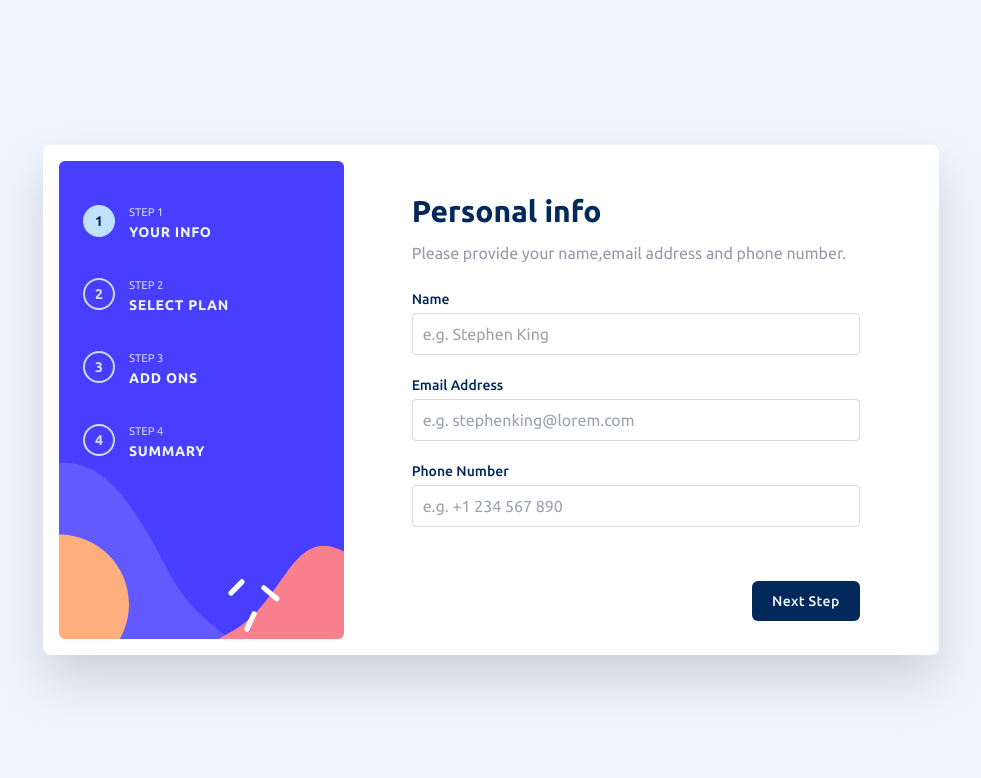
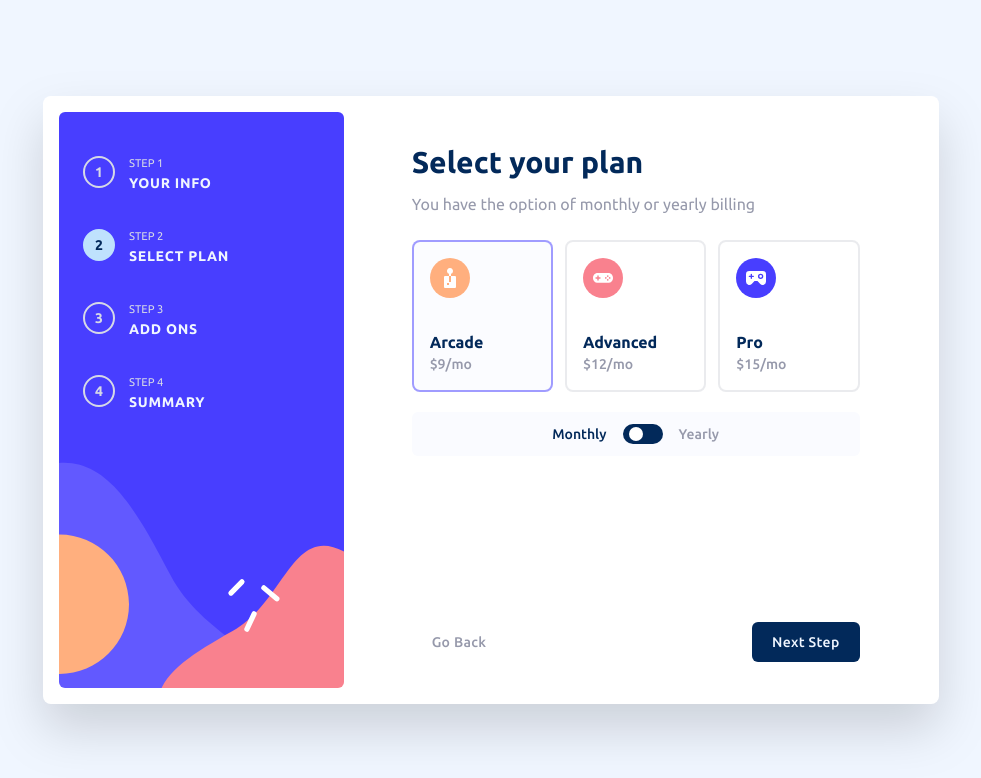
Before and after one commit to kanuos/FEM-multi-step-form, a Svelte app: page / in a window 1280 px wide. Shown: the top 778 px of the page, without its empty margins (149-1130 px from the left). Built offline with nearby package versions, Linux system fonts and the light colour scheme.

Commit message:
Plan commit - PlanButton component - PlanForm component - FrequencyToggler component - CSS fixes - ts support updated

```diff
--- a/src/App.svelte
+++ b/src/App.svelte
@@ -1,15 +1,19 @@
 <script lang="ts">
-  import {} from "svelte";
   import PageLayout from "./lib/PageLayout.svelte";
   import { steps } from "./data";
   import Step from "./lib/Step.svelte";
   import Navbar from "./lib/Navbar.svelte";
   import InfoForm from "./lib/InfoForm.svelte";
-  import type { NavButtonType } from "./ts-support";
+  import type {
+    BillingFrequencyType,
+    NavButtonType,
+    PlanType,
+  } from "./ts-support";
   import { UserValidator } from "./helper";
+  import PlanForm from "./lib/PlanForm.svelte";
 
   // reactive state
-  $: currentStepIndex = 0;
+  $: currentStepIndex = 1;
   $: showBtns = true;
   $: formData = {
     user: {
@@ -17,7 +21,8 @@
       email: "",
       phone: "",
     },
-    plan: "arcade",
+    plan: "arcade" as PlanType,
+    billingFrequency: "monthly" as BillingFrequencyType,
     addOns: [],
   };
 
@@ -73,7 +78,12 @@
       // step forward to the next slot
       stepForward();
     }
-    console.log(type, formData.user);
+    console.log(type, formData);
+  }
+
+  function toggleBillingFrequency() {
+    formData.billingFrequency =
+      formData.billingFrequency === "monthly" ? "yearly" : "monthly";
   }
 </script>
 
@@ -98,8 +108,11 @@
       {#if currentStepIndex === 0}
         <InfoForm bind:user={formData.user} bind:errors />
       {:else if currentStepIndex === 1}
-      <!-- TODO: Select Plan -->
-        <div>lorem</div>
+        <PlanForm
+          bind:selectedPlan={formData.plan}
+          bind:billingFrequency={formData.billingFrequency}
+          on:toggle-frequency={toggleBillingFrequency}
+        />
       {/if}
     </div>
     <ul
@@ -108,9 +121,7 @@
         ? 'bg-neutral-5'
         : ''}"
     >
-      <div
-        class="w-11/12 py-3  max-w-sm md:max-w-md mx-auto grid grid-cols-2"
-      >
+      <div class="w-11/12 py-3  max-w-sm md:max-w-md mx-auto grid grid-cols-2">
         <Navbar
           on:handle-click={handleClickBtn}
           maxSteps={steps.length - 1}
--- a/src/data.ts
+++ b/src/data.ts
@@ -1,3 +1,9 @@
+import arcade from "./assets/icon-arcade.svg";
+import advanced from "./assets/icon-advanced.svg";
+import pro from "./assets/icon-pro.svg";
+
+import type { BillingFrequencyType, PlanType } from "./ts-support"
+
 export const steps: string[] = [
     "your info",
     "select plan",
@@ -23,3 +29,54 @@ export const formMetadata: { heading: string, desc: string }[] = [
         desc: "Double-check everything looks OK before confirming."
     }
 ]
+
+export class MyPlan {
+    #plan: PlanType;
+    constructor(plan: PlanType) {
+        this.#plan = plan;
+    }
+
+    get monthly(): number {
+        switch (this.#plan) {
+            case "arcade": return 9;
+            case "advanced": return 12;
+            case "pro": return 15;
+        }
+    }
+
+    get yearly(): number {
+        return this.monthly * 10;
+    }
+
+    get image(): string {
+        switch (this.#plan) {
+            case "arcade": return arcade;
+            case "advanced": return advanced;
+            case "pro": return pro;
+        }
+    }
+
+    get plan(): PlanType {
+        return this.#plan
+    }
+
+    getPlanDetail(): { monthly: number, yearly: number, image: string, plan: PlanType } {
+        return {
+            monthly: this.monthly,
+            yearly: this.yearly,
+            image: this.image,
+            plan: this.plan
+        }
+    }
+
+    getBillingFactor(billFrequency: BillingFrequencyType): { factor: number, short: string } {
+        return billFrequency === "monthly" ? {
+            factor: 1,
+            short: "mo"
+        } : {
+            factor: 10,
+            short: "yr"
+        }
+    }
+
+}
--- a/src/lib/FormLayout.svelte
+++ b/src/lib/FormLayout.svelte
@@ -4,7 +4,7 @@
 </script>
 
 <article
-  class="bg-neutral-5 w-11/12 max-w-sm mx-auto py-10 px-6 rounded-lg drop-shadow-lg md:max-w-md md:drop-shadow-none md:py-8 md:px-0"
+  class="bg-neutral-5 w-11/12 max-w-sm mx-auto py-10 px-6 min-h-[60vh] rounded-lg drop-shadow-lg md:max-w-md md:drop-shadow-none md:py-8 md:px-0"
 >
   <div class="flex flex-col items-start justify-start gap-3">
     <h2 class="font-bold text-primary-1 text-3xl">
--- /dev/null
+++ b/src/lib/FrequencyToggler.svelte
@@ -0,0 +1,32 @@
+<script lang="ts">
+  import { createEventDispatcher } from "svelte";
+  import type { BillingFrequencyType } from "../ts-support";
+
+  //   props
+  export let frequncy: BillingFrequencyType = "monthly";
+
+  //   reactive
+  $: isMonthly = frequncy === "monthly";
+
+  const dispatch = createEventDispatcher();
+
+  function handleToggleFrequency() {
+    dispatch("toggle-frequency");
+  }
+</script>
+
+<section
+  class="bg-neutral-4 capitalize text-sm font-medium p-3 rounded-md w-full
+  flex items-center justify-center gap-4"
+>
+  <span class={isMonthly ? "text-primary-1" : "text-neutral-1"}> monthly </span>
+  <button
+    type="button"
+    on:click={handleToggleFrequency}
+    class="w-10 h-5 p-1.5 flex items-center rounded-full bg-primary-1 transition-all
+     {isMonthly ? 'justify-start' : 'justify-end'}"
+  >
+    <span class="block h-3.5 w-3.5 rounded-full bg-neutral-5" />
+  </button>
+  <span class={!isMonthly ? "text-primary-1" : "text-neutral-1"}> yearly </span>
+</section>
--- a/src/lib/Input.svelte
+++ b/src/lib/Input.svelte
@@ -7,7 +7,7 @@
 
 <section class="flex flex-col items-start justify-start gap-1 w-full">
   <p class="flex items-center justify-between w-full">
-    <label for={label} class="text-primary-1 font-medium capitalize text-sm">
+    <label for={label} class="text-primary-1 font-medium capitalize text-xs">
       {label}
     </label>
     <span class="text-primary-5 font-bold capitalize text-xs">
--- /dev/null
+++ b/src/lib/PlanButton.svelte
@@ -0,0 +1,46 @@
+<script lang="ts">
+  import { fade } from "svelte/transition";
+  import type { BillingFrequencyType, PlanType } from "../ts-support";
+  import { MyPlan } from "../data";
+  // props
+  export let plan: PlanType;
+  export let billingFrequency: BillingFrequencyType = "yearly";
+  export let selectedPlan: PlanType;
+
+  // reactive data
+  $: planObj = new MyPlan(plan);
+  $: planData = planObj.getPlanDetail();
+  $: billSchedule = planObj.getBillingFactor(billingFrequency);
+  $: isSelected = plan === selectedPlan;
+</script>
+
+<input
+  type="radio"
+  name="plan"
+  value={plan}
+  class="hidden pointer-events-none"
+  id={plan}
+  bind:group={selectedPlan}
+/>
+<label
+  for={plan}
+  class="flex gap-4 items-center w-full p-4 border-2 rounded-lg cursor-pointer md:flex-col md:items-start md:gap-y-8 transition-all
+  {isSelected
+    ? 'border-primary-2/50 bg-primary-3/5'
+    : 'border-neutral-1/20 bg-[transparent] hover:border-primary-2/40'}"
+>
+  <img src={planData.image} alt={planData.plan} />
+  <div class="flex flex-col items-start">
+    <strong class="capitalize font-semibold text-primary-1">
+      {planData.plan}
+    </strong>
+    <span class="text-neutral-1 text-sm font-medium">
+      ${planData.monthly * billSchedule.factor}/{billSchedule.short}
+    </span>
+    {#if billingFrequency === "yearly"}
+      <small transition:fade class="text-primary-1 font-medium tracking-tight">
+        2 months free
+      </small>
+    {/if}
+  </div>
+</label>
--- /dev/null
+++ b/src/lib/PlanForm.svelte
@@ -0,0 +1,26 @@
+<script lang="ts">
+  import { formMetadata } from "../data";
+  import type { BillingFrequencyType, PlanType } from "../ts-support";
+  import FormLayout from "./FormLayout.svelte";
+  import FrequencyToggler from "./FrequencyToggler.svelte";
+  import PlanButton from "./PlanButton.svelte";
+
+  export let selectedPlan: PlanType;
+  export let billingFrequency: BillingFrequencyType;
+
+  // props
+</script>
+
+<FormLayout heading={formMetadata[1].heading} desc={formMetadata[1].desc}>
+  <div
+    slot="form-body"
+    class="flex flex-col items-start justify-start gap-5 w-full mt-6"
+  >
+    <div class="grid grid-cols-1 md:grid-cols-3 gap-3 w-full">
+      <PlanButton plan="arcade" bind:selectedPlan bind:billingFrequency />
+      <PlanButton plan="advanced" bind:selectedPlan bind:billingFrequency />
+      <PlanButton plan="pro" bind:selectedPlan bind:billingFrequency />
+    </div>
+    <FrequencyToggler on:toggle-frequency bind:frequncy={billingFrequency} />
+  </div>
+</FormLayout>
--- a/src/ts-support.ts
+++ b/src/ts-support.ts
@@ -1 +1,5 @@
-export type NavButtonType = "confirm" | "next" | "back"
+export type NavButtonType = "confirm" | "next" | "back";
+
+export type PlanType = "arcade" | "advanced" | "pro";
+
+export type BillingFrequencyType = "monthly" | "yearly";
```
